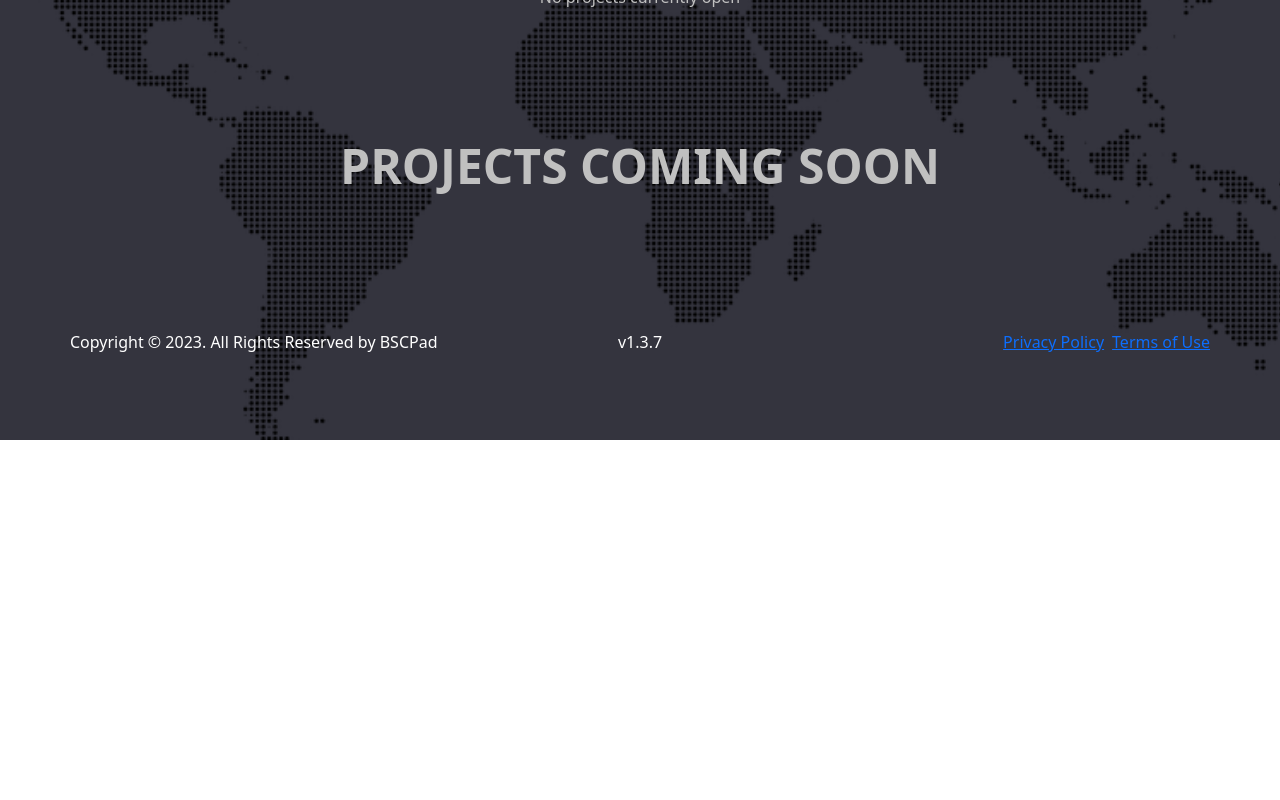
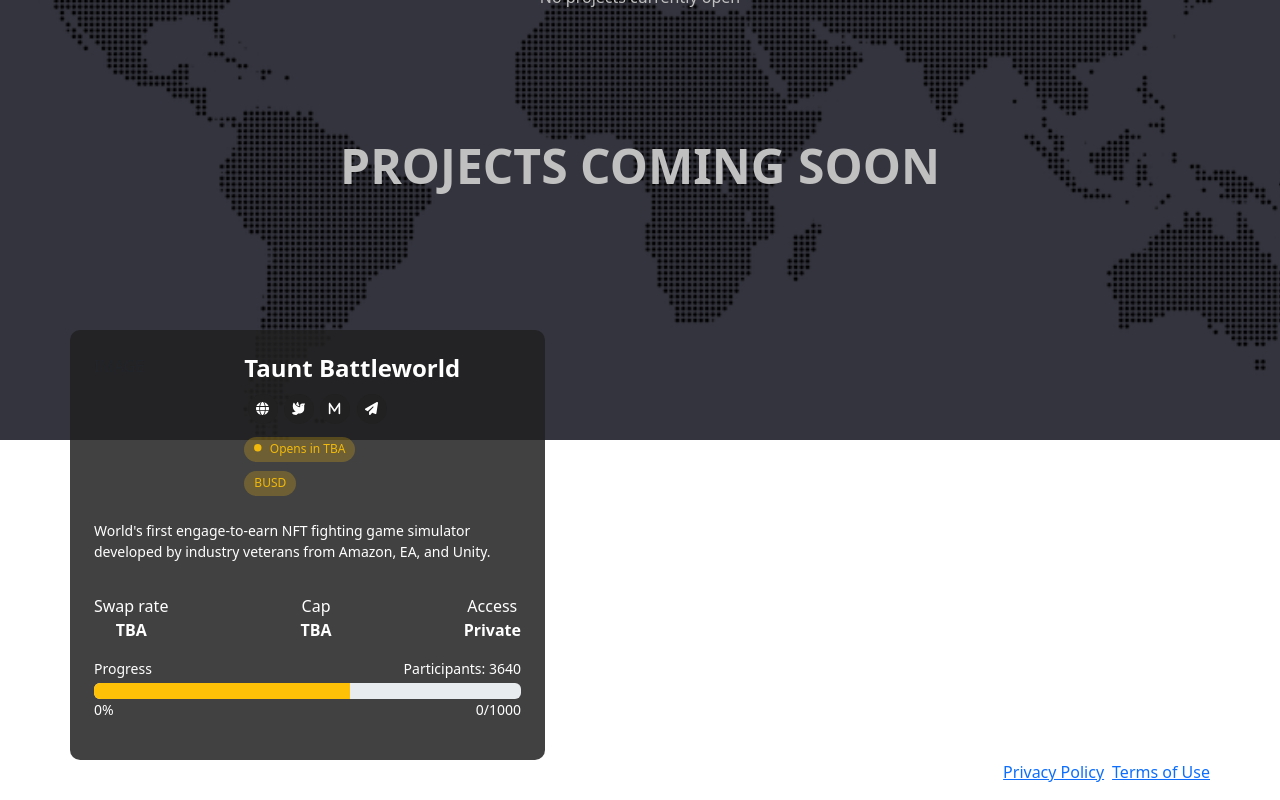
Before and after one commit to FxIvan/clone-project, a Next.js app: page /projects in a window 1280 px wide. Shown: the part 360-1160 px from the top of the page. Before the commit the page ends 800 px from the top, so only its background shows below. Built offline with nearby package versions, Linux system fonts and the light colour scheme.

Commit message:
card projectComingSoon

```diff
--- a/component/app/projectComingSoon/index.js
+++ b/component/app/projectComingSoon/index.js
@@ -1,5 +1,13 @@
-import { Col, Container, Row } from "react-bootstrap";
+import { Button, Col, Container, ProgressBar, Row } from "react-bootstrap";
 import styles from "./styles.module.css";
+import { FontAwesomeIcon } from "@fortawesome/react-fontawesome";
+import {
+  faCircle,
+  faDove,
+  faGlobe,
+  faM,
+  faPaperPlane,
+} from "@fortawesome/free-solid-svg-icons";
 
 export default function ProjectComingSoon() {
   return (
@@ -8,7 +16,119 @@
         <Col sm={12} className={styles.projectComingSoon + " text-center"}>
           <h2>PROJECTS COMING SOON</h2>
         </Col>
-        <Col sm={12}></Col>
+        <Col sm={12}>
+          <Row>
+            <Col sm={5} className={styles.containerCard + " p-4"}>
+              <Row>
+                <Col sm={12}>
+                  <Row>
+                    <Col sm={4}>IMAGE</Col>
+                    <Col sm={8}>
+                      <div
+                        className={
+                          styles.containerHeaderCards + " d-flex flex-column"
+                        }
+                      >
+                        <h4>Taunt Battleworld</h4>
+                        <div className={styles.buttonrrss + " mb-2 d-flex"}>
+                          <a href="#">
+                            <FontAwesomeIcon
+                              icon={faGlobe}
+                              className="fa-sm"
+                              style={{ width: "13px", height: "13px" }}
+                            />
+                          </a>
+                          <a href="#">
+                            <FontAwesomeIcon
+                              icon={faDove}
+                              className="fa-sm"
+                              style={{ width: "13px", height: "13px" }}
+                            />
+                          </a>
+                          <a href="#">
+                            <FontAwesomeIcon
+                              icon={faM}
+                              className="fa-sm"
+                              style={{ width: "13px", height: "13px" }}
+                            />
+                          </a>
+                          <a href="#">
+                            <FontAwesomeIcon
+                              icon={faPaperPlane}
+                              className="fa-sm"
+                              style={{ width: "13px", height: "13px" }}
+                            />
+                          </a>
+                        </div>
+                        <div className={styles.opensInTBA + " mb-2"}>
+                          <Button className="rounded-pill">
+                            {" "}
+                            <FontAwesomeIcon
+                              icon={faCircle}
+                              className="fa-2xs pe-2"
+                              style={{ color: "#f1b90c" }}
+                            />
+                            Opens in TBA
+                          </Button>
+                        </div>
+                        <div className={styles.opensInTBA + " mb-2"}>
+                          <Button className="rounded-pill">BUSD</Button>
+                        </div>
+                      </div>
+                    </Col>
+                  </Row>
+                </Col>
+                <Col sm={12} className="py-3">
+                  <div className={styles.descriptionCard}>
+                    <p>
+                      World's first engage-to-earn NFT fighting game simulator
+                      developed by industry veterans from Amazon, EA, and Unity.
+                    </p>
+                  </div>
+                </Col>
+                <Col sm={12}>
+                  <div className={styles.swapCapAccess}>
+                    <ol className="d-flex justify-content-between">
+                      <div>
+                        <li>Swap rate</li>
+                        <li>
+                          <span>TBA</span>
+                        </li>
+                      </div>
+                      <div>
+                        <li>Cap</li>
+                        <li>
+                          <span>TBA</span>
+                        </li>
+                      </div>
+                      <div>
+                        <li>Access</li>
+                        <li>
+                          <span>Private</span>
+                        </li>
+                      </div>
+                    </ol>
+                  </div>
+                </Col>
+                <Col sm={12} className={styles.containerProgressBar}>
+                  <div className="d-flex justify-content-between">
+                    <p className="mb-1">Progress</p>
+                    <p className="mb-1">
+                      Participants: <span>3640</span>
+                    </p>
+                  </div>
+                  <div>
+                    <ProgressBar variant="warning" now={60} />
+                  </div>
+                  <div className="d-flex justify-content-between">
+                    <p>0%</p>
+                    <p>0/1000</p>
+                  </div>
+                </Col>
+              </Row>
+            </Col>
+          </Row>
+        </Col>
       </Row>
     </Container>
   );
--- a/component/app/projectComingSoon/styles.module.css
+++ b/component/app/projectComingSoon/styles.module.css
@@ -1,6 +1,70 @@
-.projectComingSoon h2{
-    font-size: 3rem;
-    font-weight: bold;
-    color: #c0c0c0;
-    padding: 8rem 0;
+.projectComingSoon h2 {
+  font-size: 3rem;
+  font-weight: bold;
+  color: #c0c0c0;
+  padding: 8rem 0;
 }
+.containerCard {
+  background-color: #212121da;
+  border-radius: 10px;
+}
+
+.containerHeaderCards h4 {
+  color: white;
+  font-weight: bold;
+}
+
+.buttonrrss a {
+  display: flex;
+  width: 30px;
+  height: 30px;
+  padding: 0.5rem;
+  margin: 0.2rem;
+  border-radius: 50%;
+  background-color: #212121;
+  border-color: #212121;
+  color: white;
+}
+
+.opensInTBA button {
+  background-color: rgb(240 185 19 / 26%);
+  color: #f1b90c;
+  font-size: 12px;
+  border: #f1b90c;
+  padding: 3px 10px 4px 10px;
+  cursor: none !important;
+}
+
+.opensInTBA button:hover {
+  background-color: rgb(240 185 19 / 26%);
+  color: #f1b90c;
+  font-size: 12px;
+  border: #f1b90c;
+  padding: 3px 10px 4px 10px;
+}
+.descriptionCard p {
+  color: white;
+  font-size: 14px;
+  line-height: 1.5;
+}
+
+.swapCapAccess ol li {
+  color: white;
+  text-align: center;
+}
+
+.swapCapAccess ol {
+  padding: 0;
+  list-style-type: none;
+}
+
+.swapCapAccess ol li span {
+  color: white;
+  font-weight: bold;
+}
+
+.containerProgressBar p {
+  color: white;
+  font-size: 14px;
+  line-height: 1.5;
+}
```
